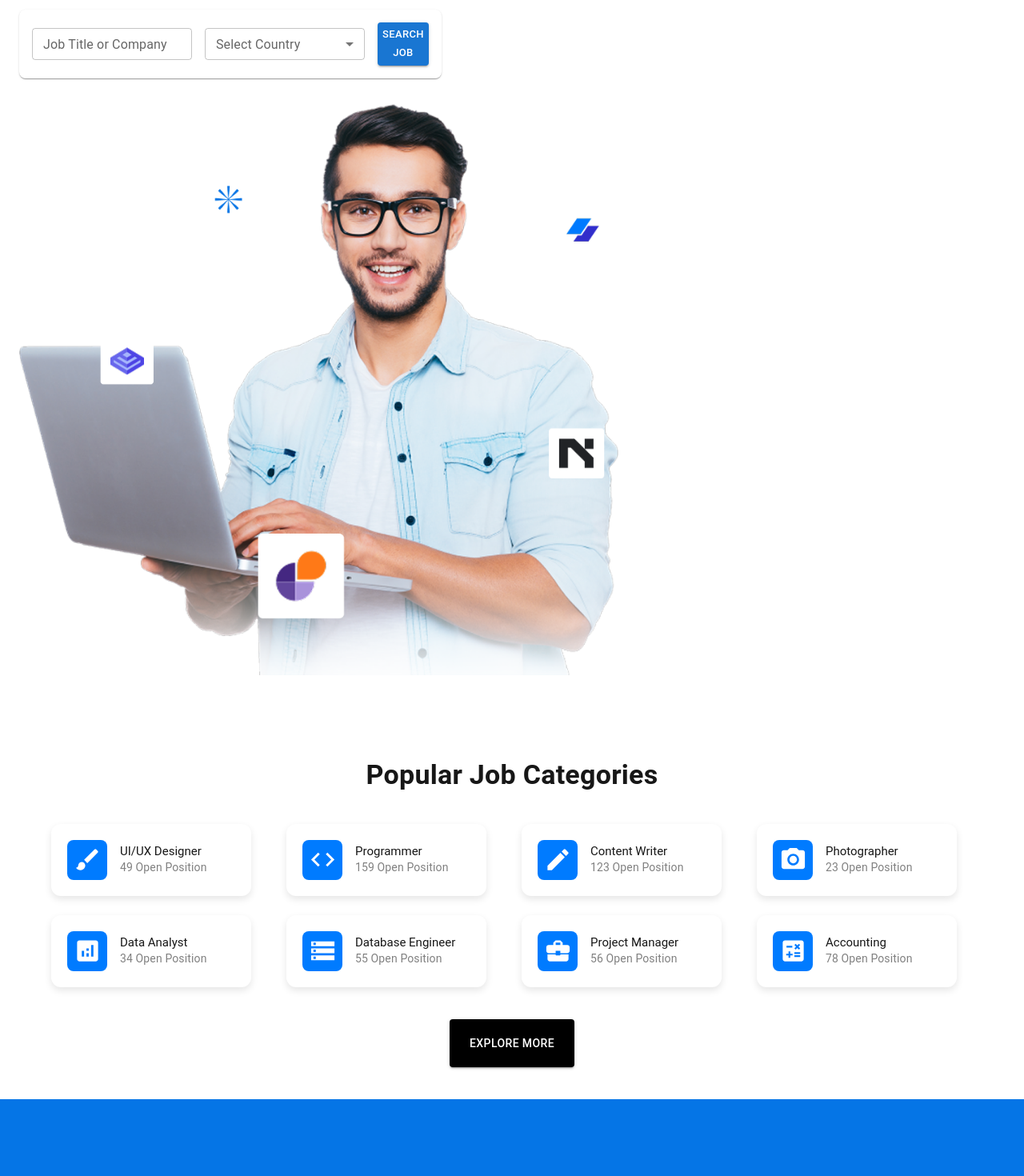
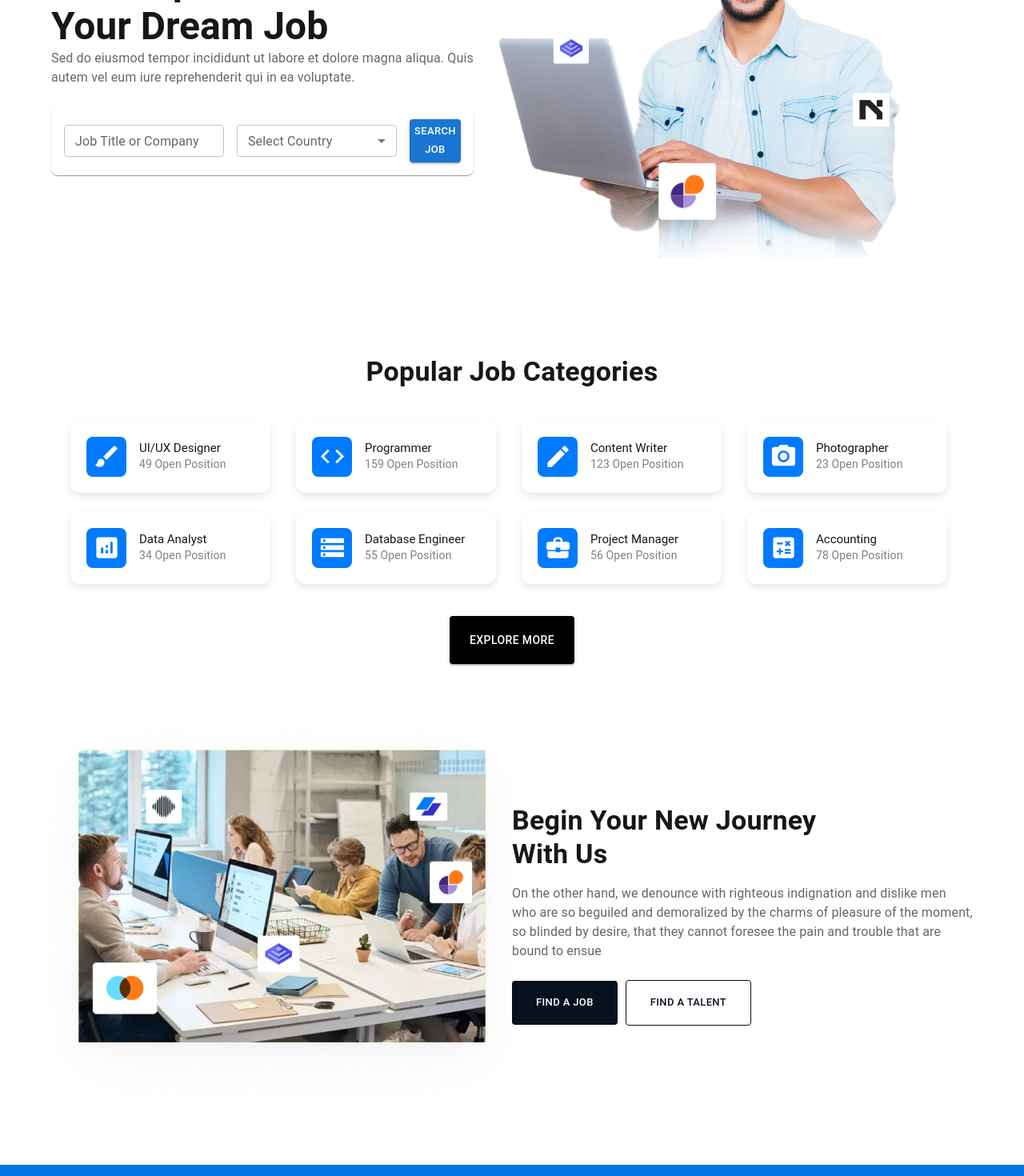
Before and after one commit to asifalidev77/Job-portal, a Next.js app: page / in a window 1280 px wide. Shown: the part 300-1770 px from the top of the page at 80% size. Built offline with nearby package versions, Linux system fonts and the light colour scheme.

Commit message:
join0urteam

```diff
--- a/src/app/components/HeroSection.tsx
+++ b/src/app/components/HeroSection.tsx
@@ -14,7 +14,7 @@ export default function HeroSection() {
         flexWrap: "nowrap",
         alignItems: "center",
         py: { xs: 4, md: 8 },}}>
-        <Container maxWidth="xl">
+        <Container maxWidth="lg">
             <Grid container spacing={4} alignItems="center">
             <Grid item xs={6} >
               <Typography variant="h3" sx={{ fontWeight: "bold"}}>
@@ -60,8 +60,8 @@ export default function HeroSection() {
               <Image
                 src={HeroImage}
                 alt="Hero Image"
-                width={749}
-                height={652}
+                width={500}
+                height={500}
               />
             </Grid>
 
--- a/src/app/components/JoinOurTeam.tsx
+++ b/src/app/components/JoinOurTeam.tsx
@@ -0,0 +1,57 @@
+import { Box, Button, Container, TextField, Typography} from "@mui/material";
+import Grid from "@mui/material/Grid2";
+import Team from "../../assets/PNG/jointeam.png";
+import Image from "next/image";
+export default function JoinOurTeam() {
+    return (
+      <>
+       <Container maxWidth="lg">
+      <Box sx={{ display: "flex", flexWrap: "nowrap", alignItems: "center", justifyContent: "space-between", flexDirection: "row", mt: 5, mb: 5, height: "546px" }}>
+
+            <Box sx={{ width: "50%", height:"546px", display: "flex", position: "relative" }}>
+            <Image
+                src={Team}
+                alt="Team"
+                layout="fill"
+                objectFit="cover"
+                />
+                </Box>
+         <Box sx={{ width: "50%" }}>
+            <Typography variant="h4" sx={{ fontWeight: "bold",mb: 2 }}>
+            Begin Your New Journey <br/> With Us
+                </Typography>
+            <Typography variant="body1" color="text.secondary" mb={3}>
+            On the other hand, we denounce with righteous indignation and dislike men who are so beguiled and demoralized by the charms of pleasure of the moment, so blinded by desire, that they cannot foresee the pain and trouble that are bound to ensue
+                </Typography>
+                <Button
+              sx={{
+                backgroundColor: "#08111F",
+                color: "#fff",
+                py: "16px",
+                px: "30px",
+                mr: "10px",
+              }}
+              size="small"
+            >
+            Find A Job
+            </Button>
+            <Button
+              sx={{
+                backgroundColor: "#ffffff",
+                color: "#08111F",
+                py: "16px",
+                px: "30px",
+                border: "1px solid #08111F",
+
+              }}
+              size="small"
+            >
+              Find A Talent
+            </Button>
+         </Box>
+
+      </Box>
+      </Container>
+      </>
+    );
+}
--- a/src/app/components/Navbar.tsx
+++ b/src/app/components/Navbar.tsx
@@ -16,7 +16,7 @@ export default function Navbar() {
         position="static"
         sx={{ backgroundColor: "white", color: "black", boxShadow: "none" }}
       >
-        <Container maxWidth="xl">
+        <Container maxWidth="lg">
           <Toolbar sx={{ display: "flex", justifyContent: "space-between" }}>
             <Typography
               variant="h6"
--- a/src/app/page.tsx
+++ b/src/app/page.tsx
@@ -4,6 +4,7 @@ import Footer from './components/Footer';
 import JobCategories from './components/JobCategories';
 import { Grid, Container , Box, Typography, Button
 } from "@mui/material";
+import JoinOurTeam from './components/JoinOurTeam';
 import {
   Brush,
   Code,
@@ -36,13 +37,15 @@ export default function Home() {
                 </Typography>
 
           </Box>
-      <Grid container spacing={3} justifyContent="center">
+
+      <Grid container component={Container} maxWidth="xl" spacing={3} justifyContent="center">
         {jobList.map((job, index) => (
           <Grid item xs={12} sm={6} md={3} key={index}>
             <JobCategories title={job.title} positions={job.positions} icon={job.icon} />
           </Grid>
         ))}
       </Grid>
+
       <Box sx={{ display: "flex", justifyContent: "center", my: 5 }}>
       <Button
         variant="contained"
@@ -56,6 +59,7 @@ export default function Home() {
         </Button>
         </Box>
     </Container>
+    <JoinOurTeam/>
     <Footer/>
     </>
   );
```
Also changed, not shown: src/assets/PNG/jointeam.png (added).
